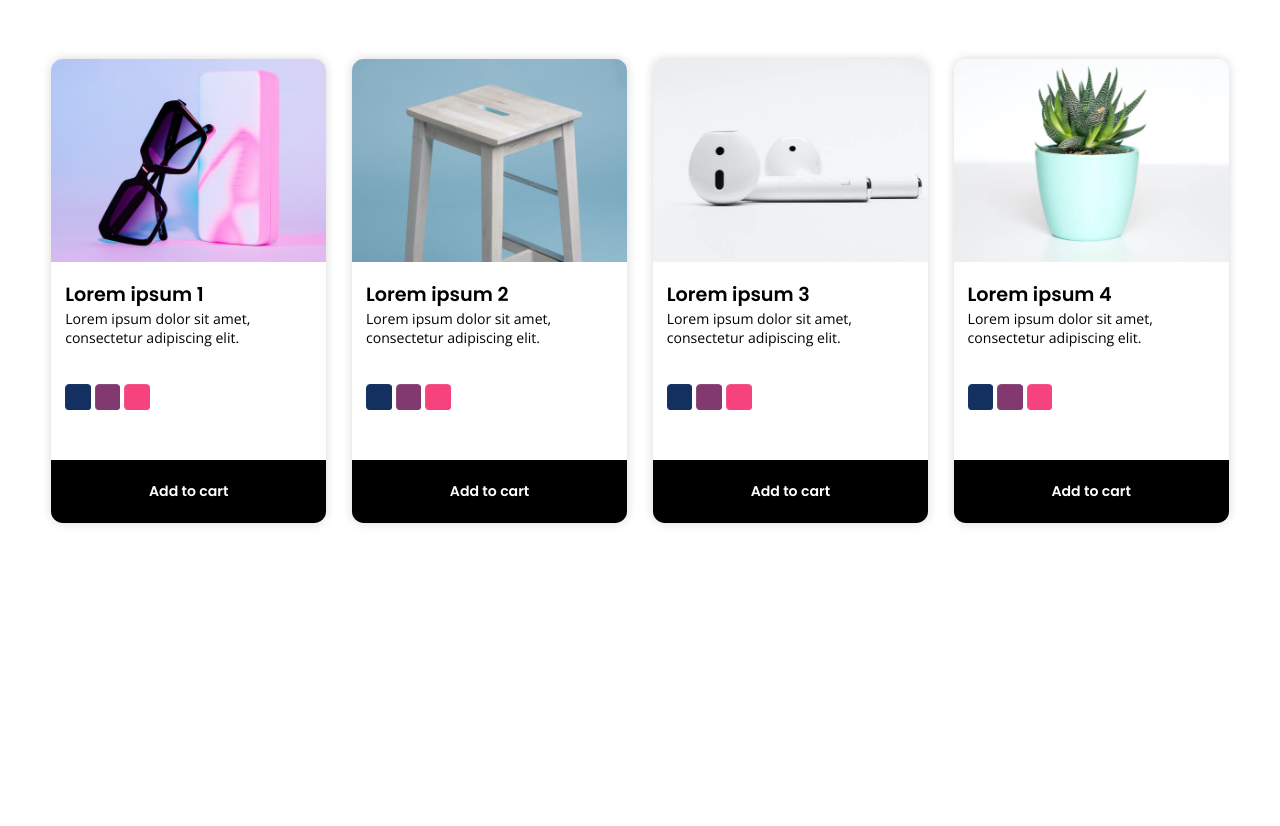
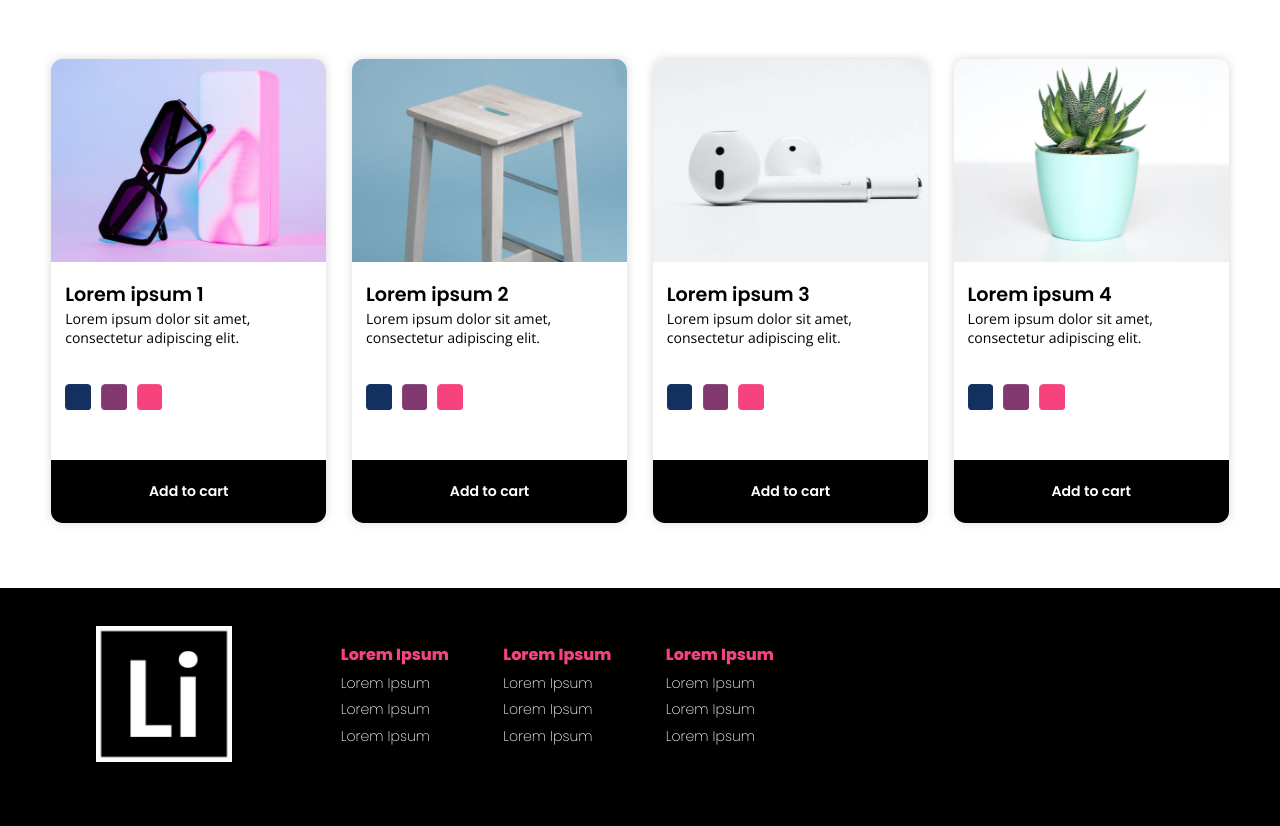
Before and after one commit to Matiny/ricoma, a plain HTML site: page index.html in a window 1280 px wide. Shown: the part 794-1620 px from the top of the page. Before the commit the page ends 1382 px from the top, so only its background shows below. Drawn offline with nearby package versions, Linux system fonts and the light colour scheme.

Commit message:
Basic layout complete

```diff
--- a/css/style.scss
+++ b/css/style.scss
@@ -4,7 +4,7 @@
 }
 
 
-@import url('https://fonts.googleapis.com/css?family=Poppins:400,600&display=swap');
+@import url('https://fonts.googleapis.com/css?family=Poppins:200,400,600,800&display=swap');
 @import url('https://fonts.googleapis.com/css?family=Open+Sans&display=swap');
 
 button {
@@ -73,6 +73,8 @@ nav {
 
     #cart {
         width: 5%;
+        display: flex;
+        align-items: center;
 
         #cart-pic {
             width: 50%;
@@ -181,6 +183,7 @@ nav {
                     background: url(../img/1uncheck.png);
                     background-size: cover;
                     display: inline-block;
+                    margin-right: 2.5%;
                     vertical-align: text-top;
                     width: 2vw;
                     height: 2vw;
@@ -193,6 +196,7 @@ nav {
                     height: 2vw;
                     background-size: cover;
                     display: inline-block;
+                    margin-right: 2.5%;
                     vertical-align: text-top;
                 }
             }
@@ -205,6 +209,7 @@ nav {
                     background: url(../img/2uncheck.png);
                     background-size: cover;
                     display: inline-block;
+                    margin-right: 2.5%;
                     vertical-align: text-top;
                     width: 2vw;
                     height: 2vw;
@@ -217,6 +222,7 @@ nav {
                     height: 2vw;
                     background-size: cover;
                     display: inline-block;
+                    margin-right: 2.5%;
                     vertical-align: text-top;
                 }
             }
@@ -259,3 +265,34 @@ nav {
         }
     }
 }
+
+footer {
+    display: flex;
+    align-items: center;
+    background-color: black;
+    font-family: 'Poppins', sans-serif;
+    padding: 3% 7.5%;
+    padding-bottom: 5%;
+
+    img {
+        width: 12.5%;
+        margin-right: 7.5%;
+    }
+
+    .footerbox {
+        padding: 0 2.5%;
+    }
+
+    h2 {
+        font-size: 1.25vw;
+        color: #F6437D;
+        font-weight: 800;
+        padding: 3% 0;
+    }
+    p {
+        font-size: 1.1vw;
+        font-weight: 200;
+        color: white;
+        padding: 2.5% 0;
+    }
+}
--- a/index.html
+++ b/index.html
@@ -137,6 +137,28 @@
                 </div>
             </div>
         </section>
+
+        <footer>
+            <img src="img/footer-logo.jpg" alt="" class="logo">
+            <div class="footerbox">
+                <h2>Lorem Ipsum</h2>
+                <p>Lorem Ipsum</p>
+                <p>Lorem Ipsum</p>
+                <p>Lorem Ipsum</p>
+            </div>
+            <div class="footerbox">
+                <h2>Lorem Ipsum</h2>
+                <p>Lorem Ipsum</p>
+                <p>Lorem Ipsum</p>
+                <p>Lorem Ipsum</p>
+            </div>
+            <div class="footerbox">
+                <h2>Lorem Ipsum</h2>
+                <p>Lorem Ipsum</p>
+                <p>Lorem Ipsum</p>
+                <p>Lorem Ipsum</p>
+            </div>
+        </footer>
     </main>
 
 </body>
```
Also changed, not shown: css/style.css, img/footer-logo.jpg (added), 1 other file.
